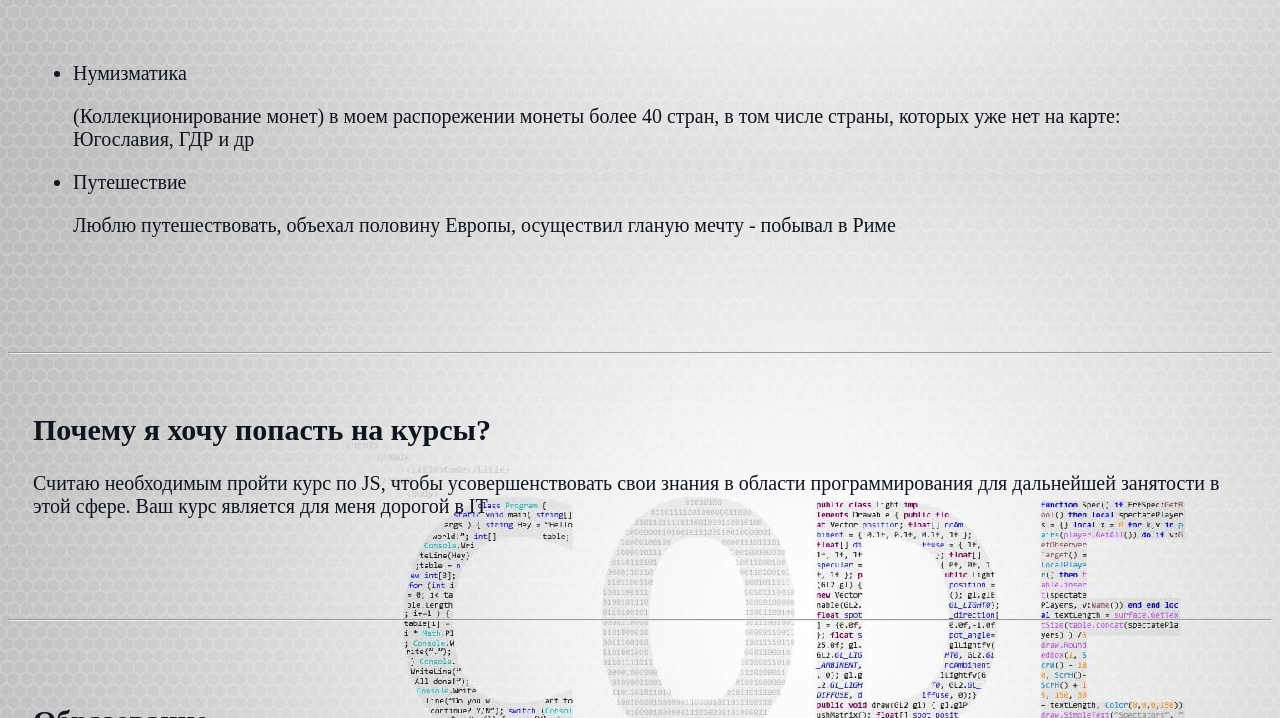
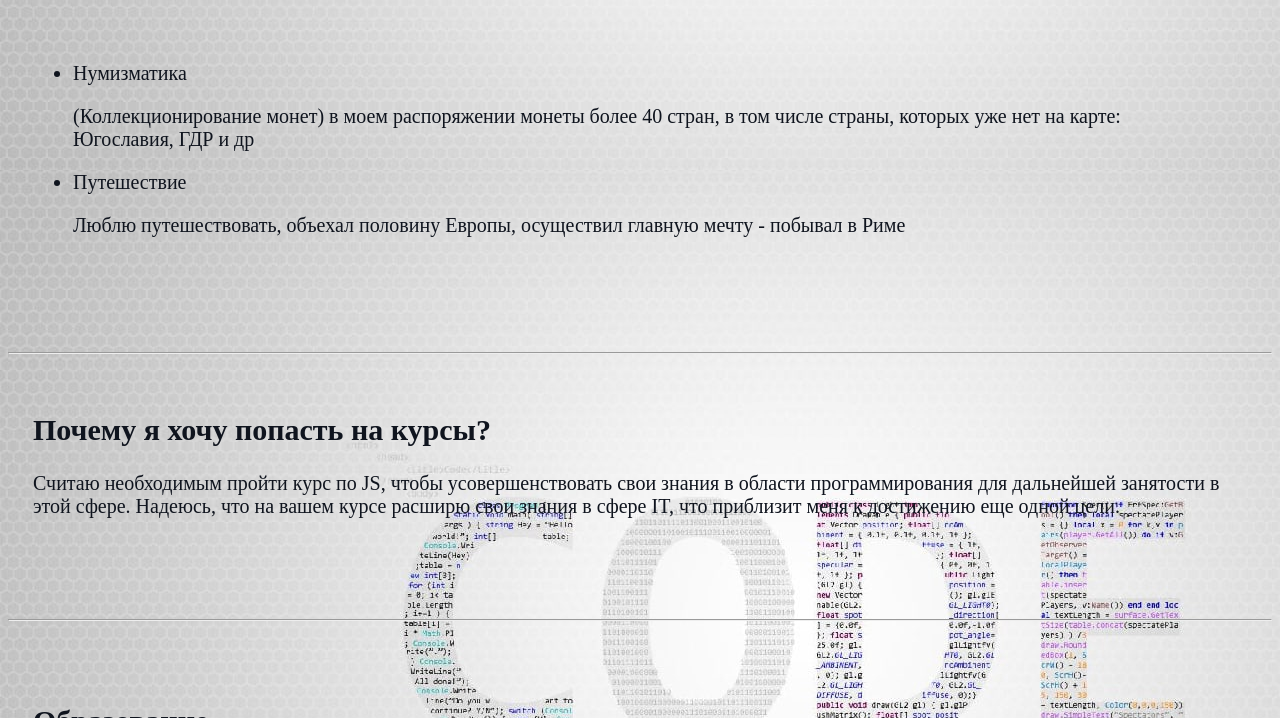
Before and after one commit to Slaviys99/Viacheslav, a plain HTML site: page index.html in a window 1280 px wide. Shown: the part 730-1448 px from the top of the page. Drawn offline with Linux system fonts and the light colour scheme.

Commit message:
Add files via upload

```diff
--- a/index.html
+++ b/index.html
@@ -33,15 +33,15 @@
         <h2>Мои хобби</h2>
             <ul class="list" >
             <li>Нумизматика  </li>
-            <p> (Коллекционирование монет) в моем распорежении монеты более 40 стран, в том числе страны, которых уже нет на карте: Югославия, ГДР и др</p>
+            <p> (Коллекционирование монет) в моем распоряжении монеты более 40 стран, в том числе страны, которых уже нет на карте: Югославия, ГДР и др</p>
             <li>Путешествие</li>
-            <p>Люблю путешествовать, объехал половину Европы, осуществил гланую мечту - побывал в Риме</p>
+            <p>Люблю путешествовать, объехал половину Европы, осуществил главную мечту - побывал в Риме</p>
             </гl>
         </div>
         <hr>
         <div class="card2">
         <h2>Почему я хочу попаcть на курсы?</h2>
-           <p>Считаю необходимым пройти курс по JS, чтобы усовершенствовать свои знания в области программирования для дальнейшей занятости в этой сфере. Ваш курс является для меня дорогой в IT</p>
+           <p>Считаю необходимым пройти курс по JS, чтобы усовершенствовать свои знания в области программирования для дальнейшей занятости в этой сфере. Надеюсь, что на вашем курсе расширю свои знания в сфере IT, что приблизит меня к достижению еще одной цели.</p>
         </div>
     <br>
     <br>
```
